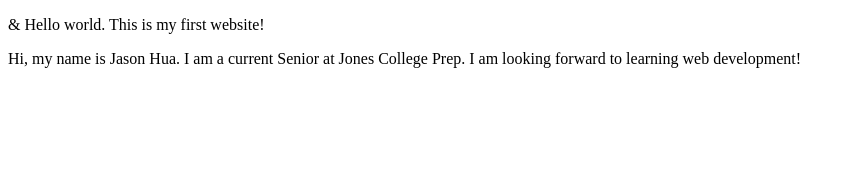
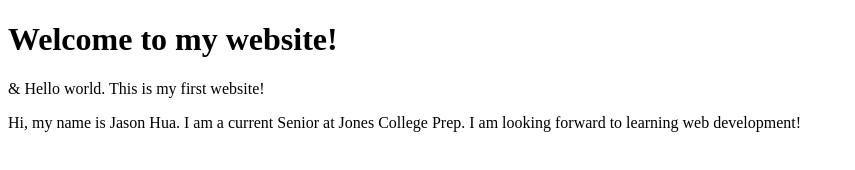
Before and after one commit to Jbhua7/Lab-1, a plain HTML site: page index.html in a window 1280 px wide. Shown: the whole page, without its empty margins (0-855 px from the left). Drawn offline with Linux system fonts and the light colour scheme.

Commit message:
Update index.html
Lab one assignment

```diff
--- a/index.html
+++ b/index.html
@@ -2,7 +2,8 @@
 <html lang="en">
 <head>
   <meta charset="UTF-8">
-  <title>Welcome to my website!</title>
+  <title>ITMD-361 Internet Technologies and Web Design</title>
+  <h1>Welcome to my website!</h1>
 </head>
 <body>
   <p>&amp; Hello world. This is my first website!</p>
```
